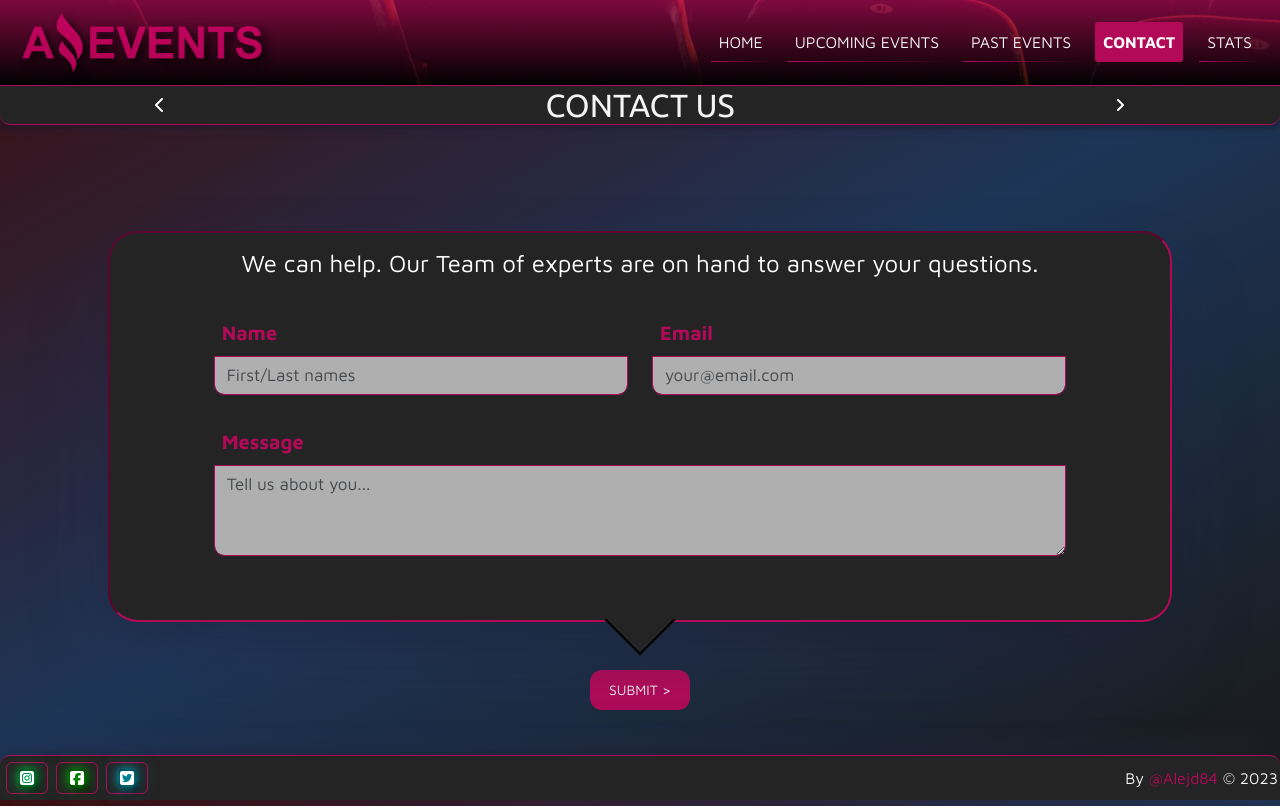
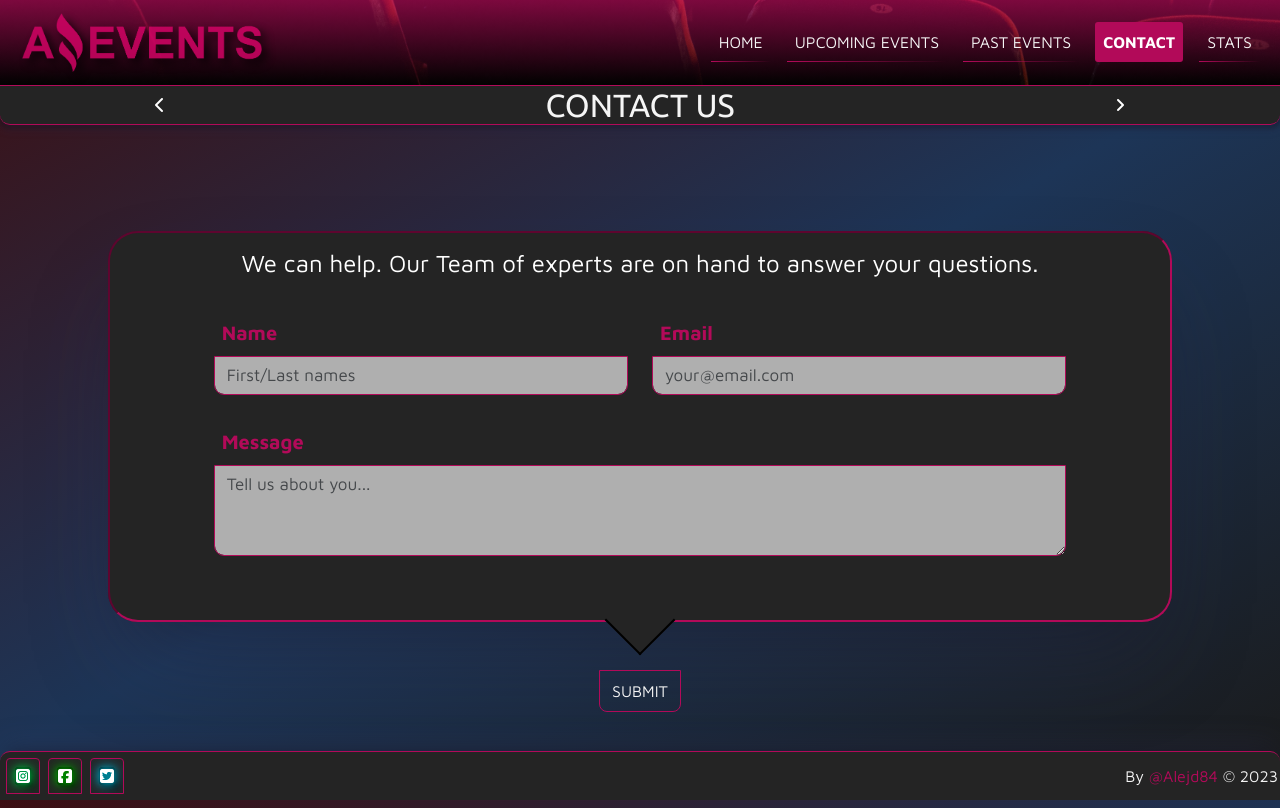
Before and after one commit to alejd84/AMAZINGEVENTS_DAYUB, a plain HTML site: page contact.html in a window 1280 px wide. Drawn offline with nearby package versions, Linux system fonts and the light colour scheme.

Commit message:
Mejora estitica

```diff
--- a/contact.html
+++ b/contact.html
@@ -94,7 +94,7 @@
                         </div>
                     </fieldset>
                     <div class="col-12 text-center">
-                        <button type="submit" class="submitbuttom"><span>SUBMIT ></span></button>
+                        <button class="button button-primary button-ghost button-shine" type="submit" class="submitbuttom"><span>SUBMIT</span></button>
                     </div>
                 </form>
             </div>
@@ -105,15 +105,15 @@
         <div class="social">
             <ul class="icon-list d-flex">
                 <li class="icon-item">
-                    <a class="icon-link btn btn-outline-danger btn-floating m-1" href="https://www.instagram.com/"
+                    <a class="icon-link buttonfooter button-primary button-ghost button-shine btn-floating m-1" href="https://www.instagram.com/"
                         role="button"><i class="fa-brands fa-square-instagram" id="instagram"></i></a>
                 </li>
                 <li class="icon-item">
-                    <a class="icon-link btn btn-outline-danger btn-floating m-1" href="https://www.facebook.com/"
+                    <a class="icon-link buttonfooter button-primary button-ghost button-shine btn-floating m-1" href="https://www.facebook.com/"
                         role="button"><i class="fa-brands fa-square-facebook" id="facebook"></i></a>
                 </li>
                 <li class="icon-item">
-                    <a class="icon-link btn btn-outline-danger btn-floating m-1" href="https://www.twitter.com/"
+                    <a class="icon-link buttonfooter button-primary button-ghost button-shine btn-floating m-1" href="https://www.twitter.com/"
                         role="button"><i class="fa-brands fa-square-twitter" id="twitter"></i></a>
                 </li>
             </ul>
--- a/resources/css/style.css
+++ b/resources/css/style.css
@@ -262,23 +262,6 @@ button.btn-outline-light {
     border-color: #b20a59 !important;
 }
 
-.btn-outline-success {
-    --bs-btn-color: #c7c7c7 !important;
-    --bs-btn-border-color: #b20a59 !important;
-    --bs-btn-hover-color: #ffffff;
-    --bs-btn-hover-bg: #b20a59 !important;
-    --bs-btn-hover-border-color: #b20a59 !important;
-    --bs-btn-focus-shadow-rgb: 25,135,84;
-    --bs-btn-active-color: #ffffff;
-    --bs-btn-active-bg: #b20a59 !important;
-    --bs-btn-active-border-color: #b20a59 !important;
-    --bs-btn-active-shadow: inset 0 3px 5px rgba(0, 0, 0, 0.125);
-    --bs-btn-disabled-color: #b20a59 !important;
-    --bs-btn-disabled-bg: transparent;
-    --bs-btn-disabled-border-color: #b20a59 !important;
-    --bs-gradient: none;
-}
-
 .btn-outline-danger {
     --bs-btn-color: #c7c7c7 !important;
     --bs-btn-border-color: #b20a59 !important;
@@ -294,6 +277,8 @@ button.btn-outline-light {
     --bs-btn-disabled-bg: transparent;
     --bs-btn-disabled-border-color: #b20a59 !important;
     --bs-gradient: none;
+    border-radius: 0 0 0.5em 0.5em !important;
+    cursor: pointer !important;
 }
 
 div.card-footer button.btnsforDetails {
@@ -475,7 +460,7 @@ form>fieldset {
 
 input#inputName4,input#inputEmail4,textarea#inputMessage {
     outline: none;
-    border: 1px solid #b20a59;
+    border: 1px solid hsl(332, 89%, 37%);
     border-radius: 0px 0px 10px 10px;
     font-size: 17px;
     background-color: #afafaf;
@@ -486,34 +471,6 @@ input#inputName4,input#inputEmail4,textarea#inputMessage {
 input#inputName4:focus,input#inputEmail4:focus,textarea#inputMessage:focus {
     background-color: rgb(218, 218, 218);
     color: rgb(0, 0, 0);
-}
-
-.submitbuttom {
-    width: 100px;
-    height: 40px;
-    border-radius: 12px;
-    background-color: #b20a59;
-    color: white;
-    font-size: 14px;
-    font-weight: 500;
-    align-items: center;
-    justify-content: center;
-    text-decoration: none;
-    border: none;
-}
-
-.submitbuttom:hover {
-    width: 110px;
-    height: 45px;
-    border-radius: 10px;
-    /* background-color: white;
-    color: #b20a59; */
-    font-size: 16px;
-    font-weight: 500;
-    align-items: center;
-    justify-content: center;
-    text-decoration: none;
-    border: none;
 }
 
 /* BackToTop */
@@ -756,3 +713,135 @@ span {
         margin-top: 0;
     }
 }
+
+
+
+
+.button {
+    --hue: 332;
+    position: relative;
+    padding: 0.75rem;
+    font-size: 1rem;
+    line-height: 1;
+    color: white;
+    text-decoration: none;
+    text-transform: uppercase;
+    background-color: hsl(var(--hue), 89%, 37%);
+    border: 1px solid hsl(var(--hue), 89%, 37%);
+    outline: transparent;
+    overflow: hidden;
+    cursor: pointer;
+    user-select: none;
+    white-space: nowrap;
+    transition: 0.6s;
+    border-radius: 0 0 0.5em 0.5em;
+}
+
+.button:hover {
+    background: hsl(var(--hue), 89%, 27%);
+}
+
+.button-primary {
+    --hue: 332;
+}
+
+.button-ghost {
+    color: hsl(var(--hue), 89%, 37%);
+    background-color: transparent;
+    border-color: hsl(var(--hue), 89%, 37%);
+}
+
+.button-ghost:hover {
+    color: white;
+}
+
+.button-shine {
+    color: white;
+}
+
+.button-shine::before {
+    position: absolute;
+    content: "";
+    top: 0;
+    left: 0;
+    width: 100%;
+    height: 100%;
+    background: linear-gradient(120deg, transparent, hsla(var(--hue), 89%, 37%, 0.5), transparent);
+    transform: translateX(-100%);
+    transition: 0.3s;
+}
+
+.button-shine:hover {
+    background: transparent;
+    box-shadow: 0 0 10px 5px hsla(var(--hue), 89%, 37%, 0.5);
+}
+
+.button-shine:hover::before {
+    transform: translateX(100%);
+}
+
+.button:after {
+    content: "";
+    background: #b20a59;
+    display: block;
+    position: absolute;
+    padding-top: 300%;
+    padding-left: 350%;
+    margin-left: -20px!important;
+    margin-top: -120%;
+    opacity: 0;
+    transition: all 0.8s
+}
+
+.button:active:after {
+    padding: 0;
+    margin: 0;
+    opacity: 1;
+    transition: 0s
+}
+
+.buttonfooter {
+    --hue: 332;
+    position: relative;
+    padding: 0.5rem;
+    font-size: 1rem;
+    line-height: 1;
+    color: white;
+    text-decoration: none;
+    text-transform: uppercase;
+    border: 1px solid hsl(var(--hue), 89%, 37%);
+    outline: transparent;
+    overflow: hidden;
+    cursor: pointer;
+    user-select: none;
+    white-space: nowrap;
+    transition: 0.6s;
+    border-radius: 0.25em 0.25em 0 0 ;
+}
+
+.buttonfooter:hover {
+    background: hsl(var(--hue), 89%, 27%);
+}
+
+.buttongoback {
+    --hue: 332;
+    position: relative;
+    padding: 0.75rem;
+    font-size: 1rem;
+    line-height: 1;
+    color: white;
+    text-decoration: none;
+    text-transform: uppercase;
+    border: 1px solid hsl(var(--hue), 89%, 37%);
+    outline: transparent;
+    overflow: hidden;
+    cursor: pointer;
+    user-select: none;
+    white-space: nowrap;
+    transition: 0.6s;
+    border-radius: 0 0 0.5em 0.5em;
+}
+
+.buttongoback:hover {
+    background: rgb(82, 82, 82);
+}
--- a/resources/js/details.js
+++ b/resources/js/details.js
@@ -94,8 +94,8 @@ function createCardDetail(event) {
                     </ul>
                 </div>
                 <div class="detailsBtns d-flex flex-row justify-content-around align-items-center">
-                    <a class="btn btn-outline-secondary detailsClass m-3" href="#" onclick="history.back();" aria-label="Go Back"><span>Go Back</span></a>
-                    <a class="btn btn-outline-success detailsClasss m-3" href="#" aria-label="Buy Ticket"><span>Buy Ticket</span></a>
+                    <a class="buttongoback detailsClass m-3" href="#" onclick="history.back();" aria-label="Go Back"><span>Go Back</span></a>
+                    <a class="button button-primary button-ghost button-shine detailsClasss m-3" href="#" aria-label="Buy Ticket"><span>Buy Ticket</span></a>
                 </div>
             </div>
         </div>
--- a/resources/js/index.js
+++ b/resources/js/index.js
@@ -111,7 +111,7 @@ function createCard(array) {
                         </span>
                         ${array.date}
                     </p>
-                    <a class="btn btn-outline-danger detailsClass" href="./details.html?id=${array._id}" aria-label="Details for ${array.name}"><span>Details</span></a>
+                    <a class="button button-primary button-ghost button-shine detailsClass" href="./details.html?id=${array._id}" aria-label="Details for ${array.name}"><span>Details</span></a>
                 </div>
             </div>
         </div>
```
Also changed, not shown: details.html (+3 -3 lines), index.html (+3 -3 lines), past-events.html (+3 -3 lines), stats.html (+3 -3 lines), upcoming-events.html (+3 -3 lines).
